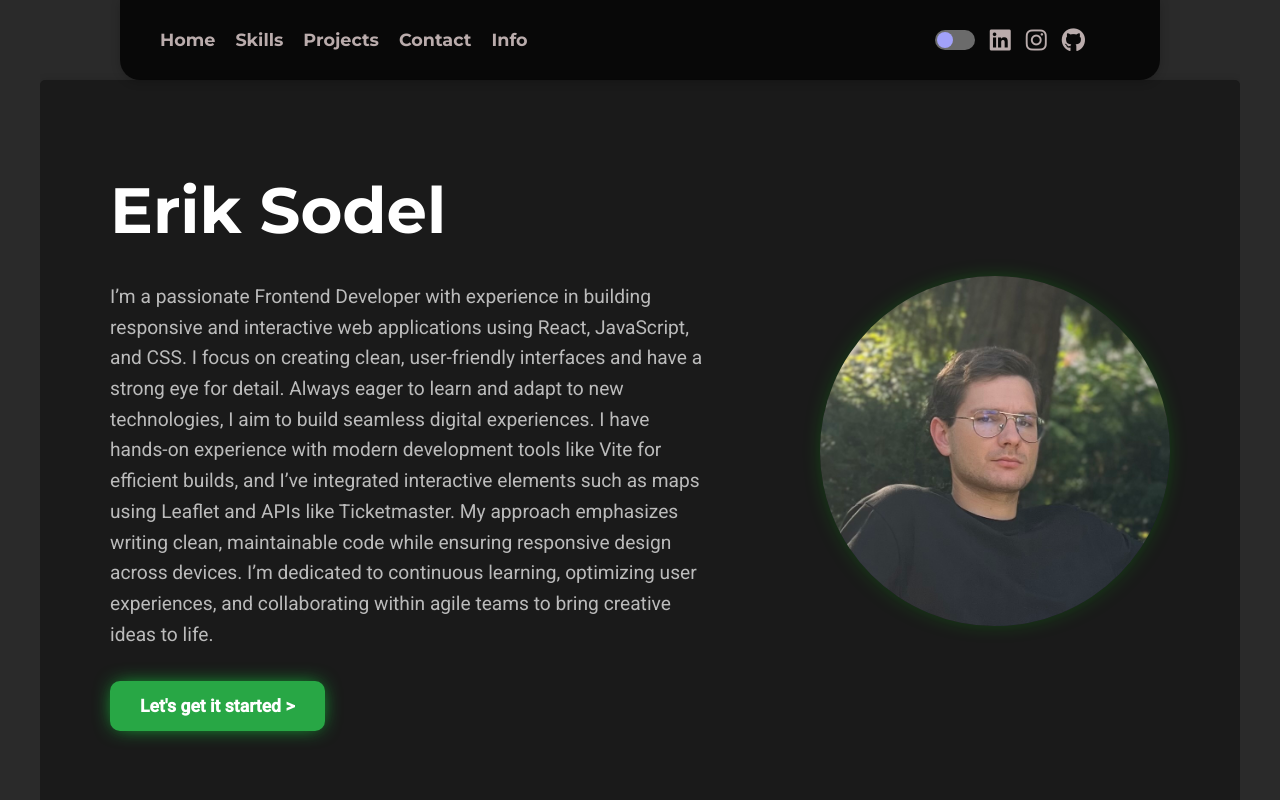
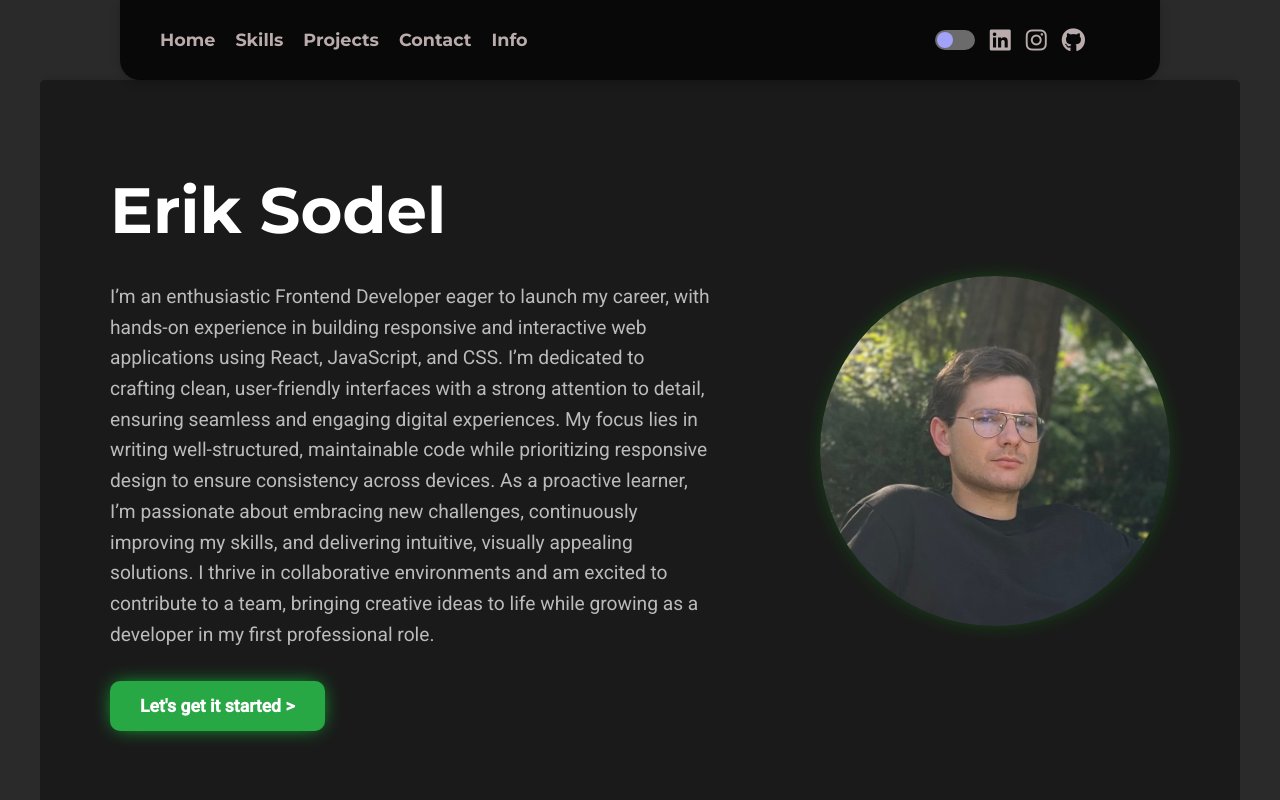
Before and after one commit to Erak1t/portfolio, a React (Vite) app: page / in a window 1280 px wide. Shown: the top 800 px of the page. Built offline with nearby package versions, Linux system fonts and the light colour scheme.

Commit message:
Change hero section description about myself

```diff
--- a/src/components/Hero.jsx
+++ b/src/components/Hero.jsx
@@ -14,18 +14,18 @@ function Hero() {
       <div className="hero-content">
         <h1 className="hero-title">Erik Sodel</h1>
         <p className="hero-text">
-          I’m a passionate Frontend Developer with experience in building
-          responsive and interactive web applications using React, JavaScript,
-          and CSS. I focus on creating clean, user-friendly interfaces and have
-          a strong eye for detail. Always eager to learn and adapt to new
-          technologies, I aim to build seamless digital experiences. I have
-          hands-on experience with modern development tools like Vite for
-          efficient builds, and I’ve integrated interactive elements such as
-          maps using Leaflet and APIs like Ticketmaster. My approach emphasizes
-          writing clean, maintainable code while ensuring responsive design
-          across devices. I’m dedicated to continuous learning, optimizing user
-          experiences, and collaborating within agile teams to bring creative
-          ideas to life.
+          I’m an enthusiastic Frontend Developer eager to launch my career, with
+          hands-on experience in building responsive and interactive web
+          applications using React, JavaScript, and CSS. I’m dedicated to
+          crafting clean, user-friendly interfaces with a strong attention to
+          detail, ensuring seamless and engaging digital experiences. My focus
+          lies in writing well-structured, maintainable code while prioritizing
+          responsive design to ensure consistency across devices. As a proactive
+          learner, I’m passionate about embracing new challenges, continuously
+          improving my skills, and delivering intuitive, visually appealing
+          solutions. I thrive in collaborative environments and am excited to
+          contribute to a team, bringing creative ideas to life while growing as
+          a developer in my first professional role.
         </p>
         <button
           className="hero-button"
```
